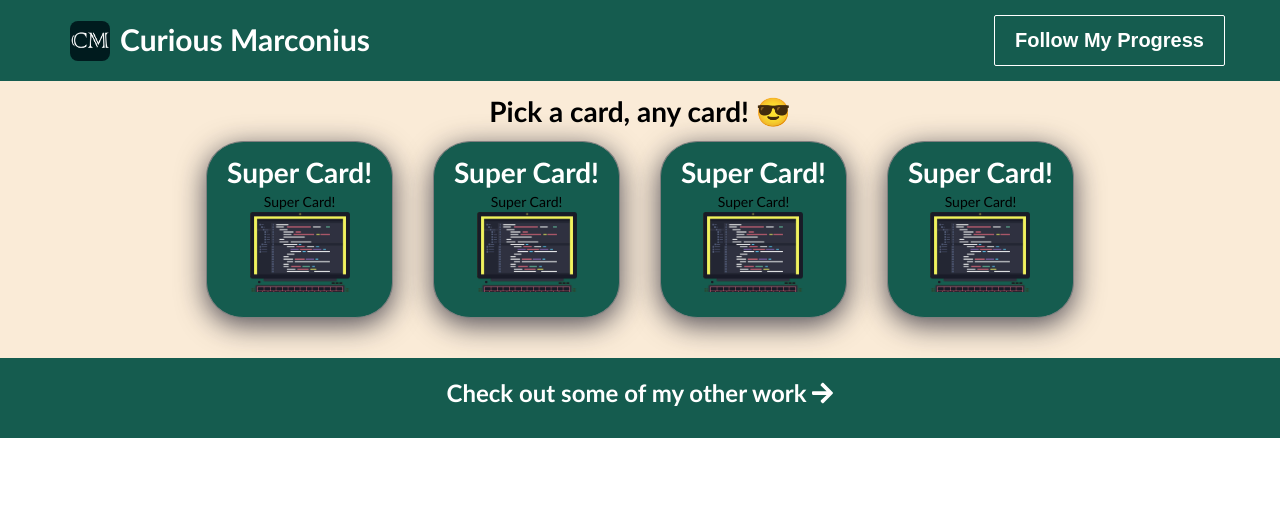
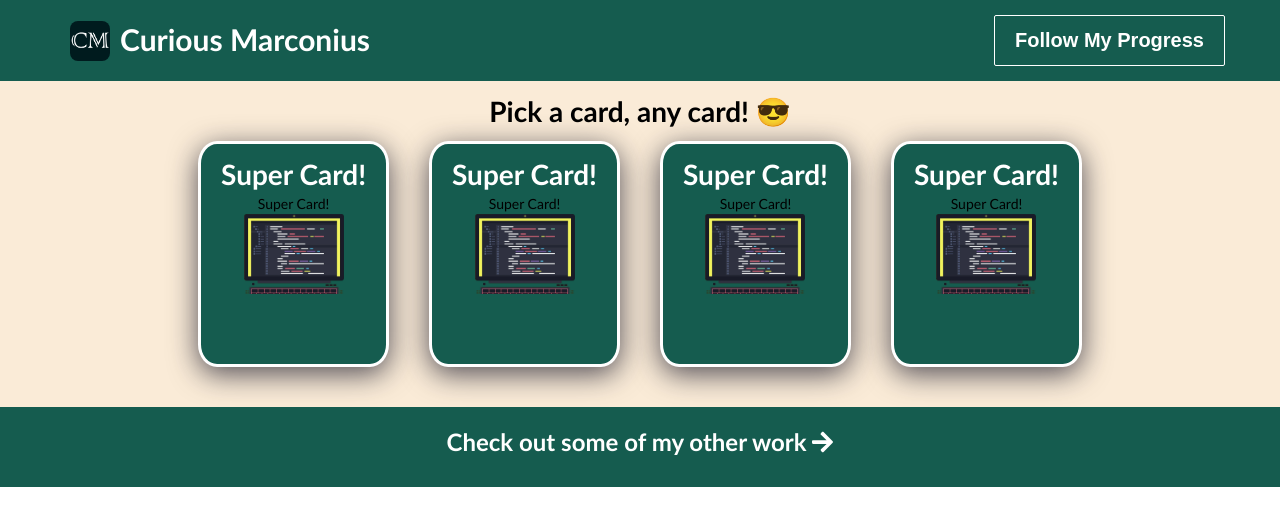
Before and after one commit to CMarconius/reactjs-challenge-board, a React (Create React App) app: page / in a window 1280 px wide. Shown: the top 526 px of the page. Built offline with nearby package versions, Linux system fonts and the light colour scheme.

Commit message:
Card border color change

```diff
--- a/src/Components/styles/Card.css
+++ b/src/Components/styles/Card.css
@@ -2,8 +2,9 @@
   background-color: #155c4f;
   padding: 20px;
   margin: 20px 20px;
-  border: solid 1px grey;
-  border-radius: 20%;
+  border: solid 3px white;
+  border-radius: 10%;
+  height: 180px;
 
   box-shadow: rgba(16, 16, 36, 0.726) 0px 7px 29px 0px;
 }
```
